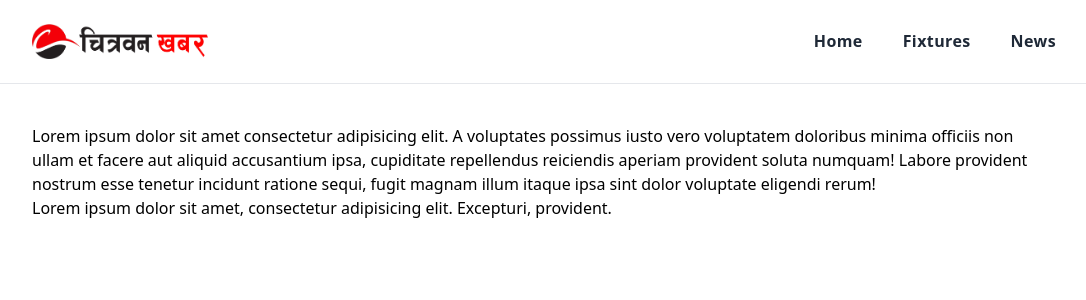
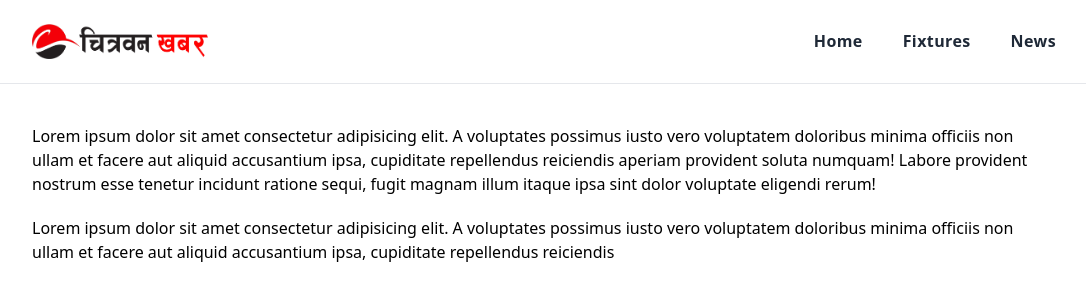
Before and after one commit to subegshahi/wc2022-prediction, a React (Vite) app: page / in a window 1280 px wide. Shown: the top 300 px of the page, without its empty margins (96-1182 px from the left). Built offline with nearby package versions, Linux system fonts and the light colour scheme.

Commit message:
Update Main.jsx

```diff
--- a/src/components/Main.jsx
+++ b/src/components/Main.jsx
@@ -13,9 +13,10 @@ export const Main = () => {
           dolor voluptate eligendi rerum!
         </p>
 
-        <p>
-          Lorem ipsum dolor sit amet, consectetur adipisicing elit. Excepturi,
-          provident.
+        <p className="mt-5">
+          Lorem ipsum dolor sit amet consectetur adipisicing elit. A voluptates
+          possimus iusto vero voluptatem doloribus minima officiis non ullam et
+          facere aut aliquid accusantium ipsa, cupiditate repellendus reiciendis
         </p>
       </div>
     </main>
```
